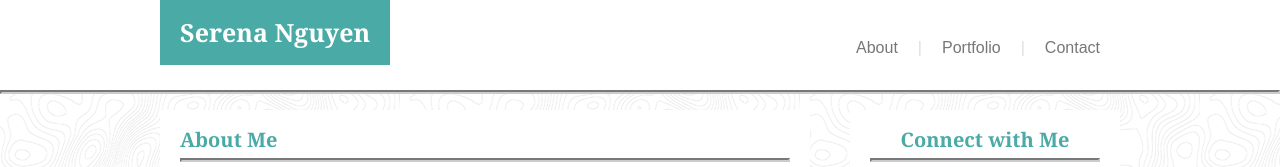
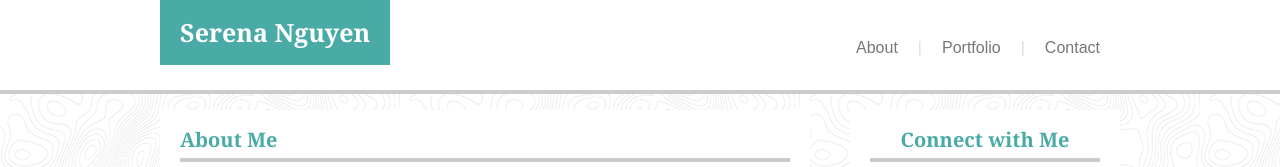
Before and after one commit to serenanguyen/personal-site, a plain HTML site: page index.html in a window 1280 px wide. Shown: the top 167 px of the page. Drawn offline with Linux system fonts and the light colour scheme.

Commit message:
hr styleto solid

```diff
--- a/assets/css/style.css
+++ b/assets/css/style.css
@@ -1,7 +1,7 @@
 * {
 	box-sizing: border-box;
 }
-/* trivial change */
+
 body {
 	font-family: 'Arial', 'Helvetica Neue', Helvetica, sans-serif;
 	color: #777;
@@ -60,6 +60,7 @@ nav a:visited {
 hr {
 	border-color: #ccc;
 	border-width: 2px;
+	border-style: solid;
 }
 
 footer {
```
